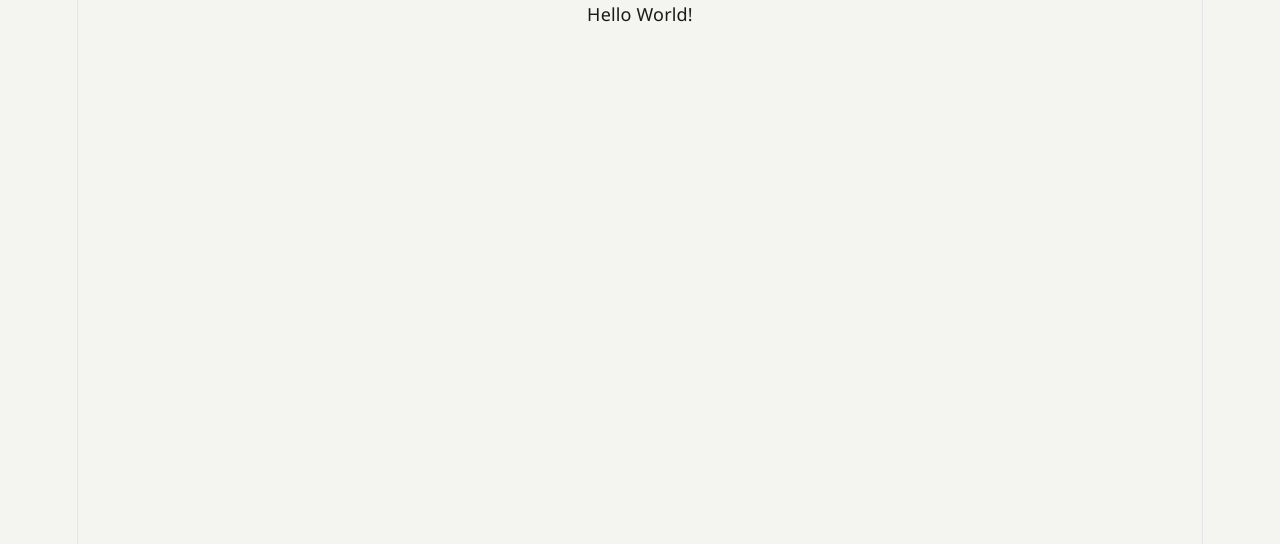
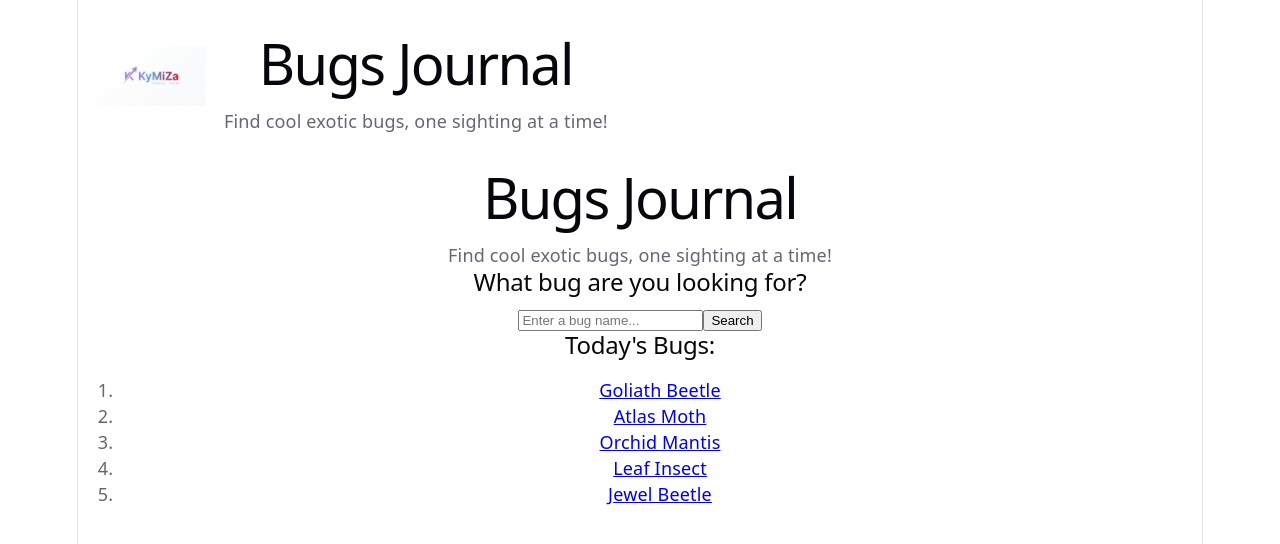
Before and after one commit to rrc-w2025-kstrange/bugs_journal, a React (Vite) app: page / in a window 1280 px wide. Shown: the top 544 px of the page. Built offline with nearby package versions, Linux system fonts and the light colour scheme.

Commit message:
Add header and Bugs to App.tsx

```diff
--- a/src/App.tsx
+++ b/src/App.tsx
@@ -1,11 +1,13 @@
-import './App.css'
+import { Header } from "./components/common/header/Header";
+import { Bugs } from "./components/bugs/Bugs";
 
-function App() {
-  return (
-    <div>
-      <span>Hello World!</span>
-    </div>
-  )
+export function App() {
+    return (
+        <>
+            <Header />
+            <Bugs />
+        </>
+    );
 }
 
-export default App
+export default App;
```
